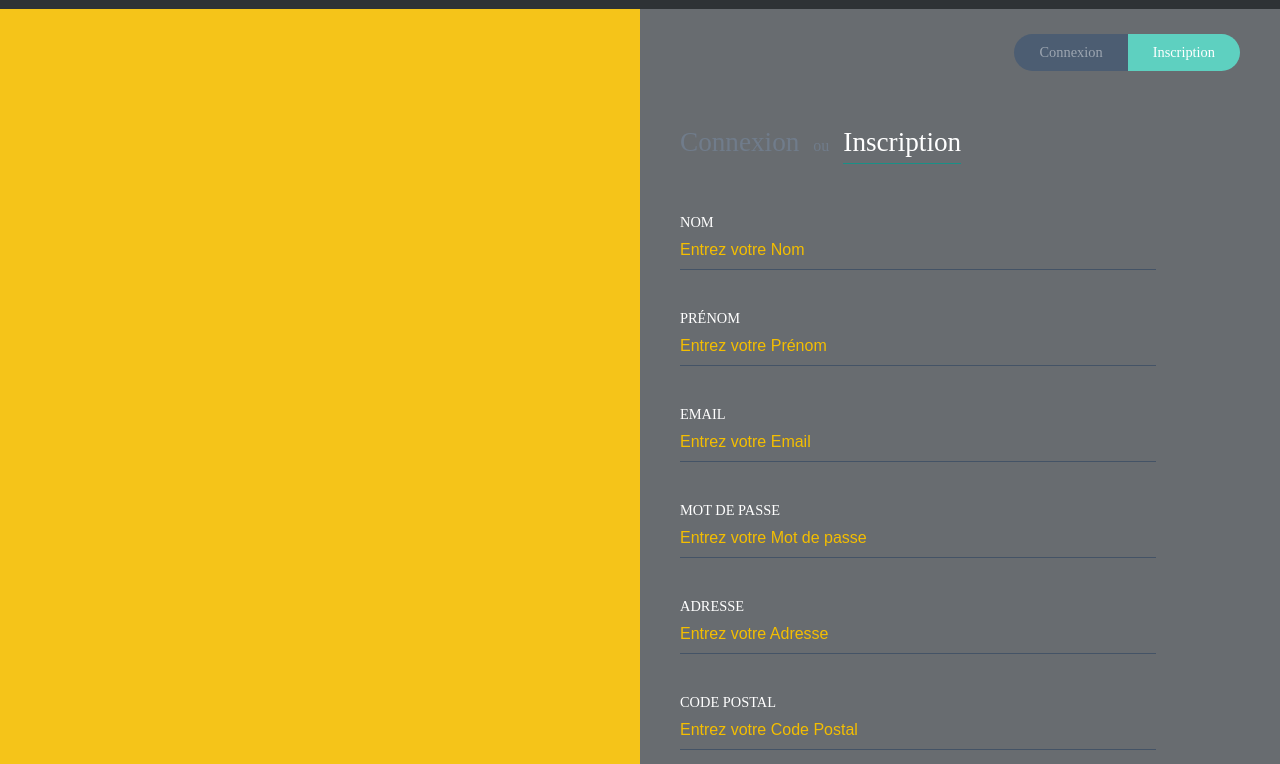
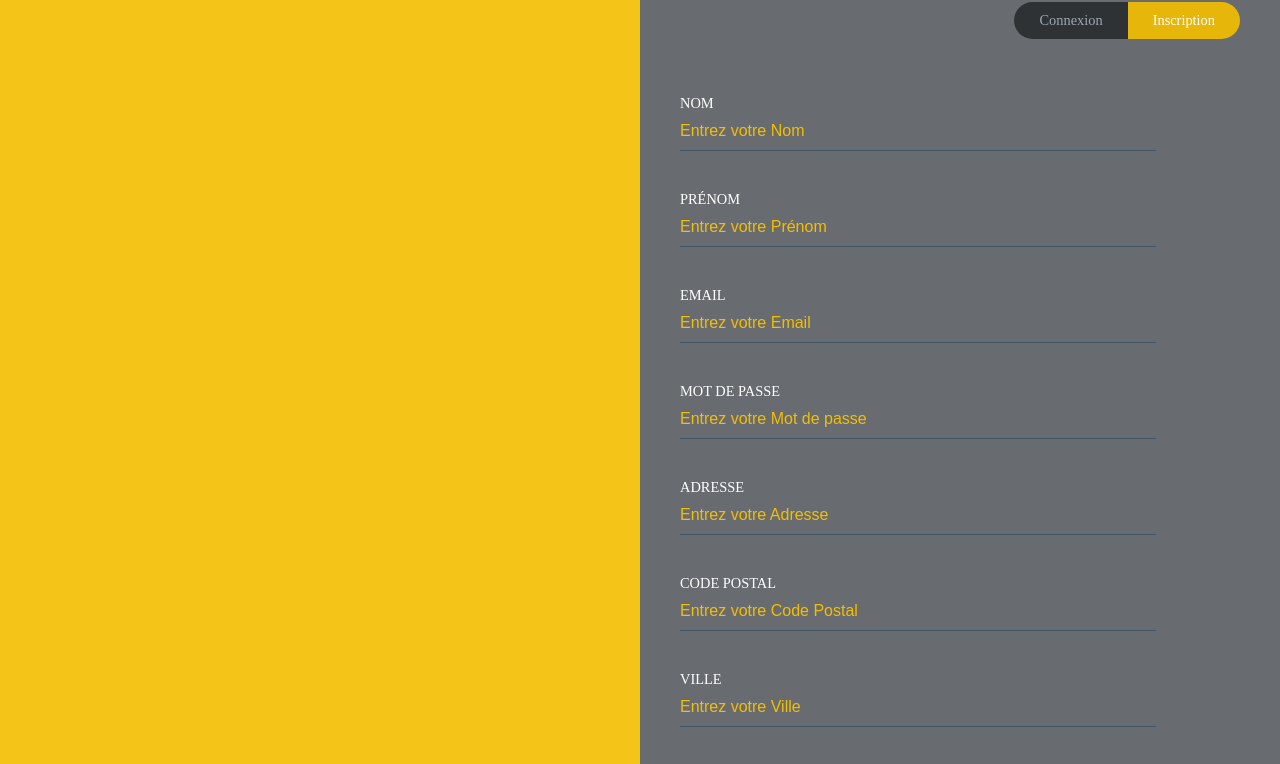
Before and after one commit to Sikito/SiteMarchand, a React app: page /inscription in a window 1280 px wide. Shown: the part 341-1105 px from the top of the page. Built offline with nearby package versions, Linux system fonts and the light colour scheme.

Commit message:
modification routage
Utilisation BrowserRouter à la place de HashRouter

```diff
--- a/src/Pages/Connexion.js
+++ b/src/Pages/Connexion.js
@@ -1,9 +1,15 @@
 import React, { Component } from "react";
 import { Link } from "react-router-dom";
+import PageSwitcher from "./PageSwitcher";
 
 class Connexion extends Component {
   render() {
     return (
+      <div className="App">
+        <div className="App__Aside" />
+        <div className="App__Form">
+          <PageSwitcher />
+
           <div className="FormCenter">
             <form className="FormFields">
               <div className="FormField">
@@ -34,11 +40,13 @@ class Connexion extends Component {
 
               <div className="FormField">
                 <button className="FormField__Button mr-20">Connexion</button>{" "}
-            <Link to="/" className="FormField__Link">
+                <Link to="/inscription" className="FormField__Link">
                   Créer un Compte
                 </Link>
               </div>
             </form>
+          </div>
+        </div>
       </div>
     );
   }
--- a/src/Pages/Header.js
+++ b/src/Pages/Header.js
@@ -1,25 +1,31 @@
 import React from "react";
+import { Link } from "react-router-dom";
 
 function Header() {
   return (
     <div className="header">
       <header>
-        <img className="logo" src="./mylogo.svg" alt="logo" />
+        <img className="logo" src={require("./mylogo.svg")} alt="logo" />
 
         <nav>
           <ul className="nav__links">
+            <Link to="/">
               <li className="nav__li">
                 <button className="nav__button">Accueil</button>
               </li>
+            </Link>
             <li className="nav__li">
               <button className="nav__button">Produits</button>
             </li>
+            <Link to="/connexion">
               <li className="nav__li">
                 <button className="nav__button">Espace Client</button>
               </li>
+            </Link>
             <li className="nav__li">
               <button className="nav__button">Contact</button>
             </li>
+
             <li className="nav__li">
               <button className="nav__button">Blog</button>
             </li>
--- /dev/null
+++ b/src/Pages/Home.js
@@ -0,0 +1,5 @@
+import React from "react";
+
+const Home = () => <h1>HOME</h1>;
+
+export default Home;
--- a/src/Pages/Inscription.js
+++ b/src/Pages/Inscription.js
@@ -1,5 +1,6 @@
 import React, { Component } from "react";
 import { Link } from "react-router-dom";
+import PageSwitcher from "./PageSwitcher";
 
 class Inscription extends Component {
   formfield(type, identifiant, label, placeholder) {
@@ -21,10 +22,19 @@ class Inscription extends Component {
 
   render() {
     return (
+      <div className="App">
+        <div className="App__Aside" />
+        <div className="App__Form">
+          <PageSwitcher />
           <div className="FormCenter">
             <form className="FormFields">
               {this.formfield("text", "name", "Nom", "Entrez votre Nom")}
-          {this.formfield("text", "surname", "Prénom", "Entrez votre Prénom")}
+              {this.formfield(
+                "text",
+                "surname",
+                "Prénom",
+                "Entrez votre Prénom"
+              )}
               {this.formfield("email", "email", "Email", "Entrez votre Email")}
               {this.formfield(
                 "password",
@@ -32,7 +42,12 @@ class Inscription extends Component {
                 "Mot de Passe",
                 "Entrez votre Mot de passe"
               )}
-          {this.formfield("text", "adress", "Adresse", "Entrez votre Adresse")}
+              {this.formfield(
+                "text",
+                "adress",
+                "Adresse",
+                "Entrez votre Adresse"
+              )}
               {this.formfield(
                 "text",
                 "zipcode",
@@ -49,6 +64,8 @@ class Inscription extends Component {
               </div>
             </form>
           </div>
+        </div>
+      </div>
     );
   }
 }
--- /dev/null
+++ b/src/Pages/PageSwitcher.js
@@ -0,0 +1,24 @@
+import React from "react";
+import { NavLink } from "react-router-dom";
+
+const PageSwitcher = () => (
+  <div className="PageSwitcher">
+    <NavLink
+      to="/connexion"
+      activeClassName="PageSwitcher__Item--Active"
+      className="PageSwitcher__Item"
+    >
+      Connexion
+    </NavLink>
+    <NavLink
+      exact
+      to="/inscription"
+      activeClassName="PageSwitcher__Item--Active"
+      className="PageSwitcher__Item"
+    >
+      Inscription
+    </NavLink>
+  </div>
+);
+
+export default PageSwitcher;
--- a/src/index.js
+++ b/src/index.js
@@ -1,7 +1,8 @@
 import React from "react";
 import ReactDOM from "react-dom";
-import { HashRouter as Router, Route, Link, NavLink } from "react-router-dom";
+import { BrowserRouter as Router, Route, Switch } from "react-router-dom";
 import Header from "./Pages/Header";
+import Home from "./Pages/Home";
 import Inscription from "./Pages/Inscription";
 import Connexion from "./Pages/Connexion";
 
@@ -10,52 +11,13 @@ import "./styles.css";
 function App() {
   return (
     <div className="Wrapper">
-      <Header />
-
       <Router basename="/">
-        <div className="App">
-          <div className="App__Aside" />
-          <div className="App__Form">
-            <div className="PageSwitcher">
-              <NavLink
-                to="/connexion"
-                activeClassName="PageSwitcher__Item--Active"
-                className="PageSwitcher__Item"
-              >
-                Connexion
-              </NavLink>
-              <NavLink
-                exact
-                to="/"
-                activeClassName="PageSwitcher__Item--Active"
-                className="PageSwitcher__Item"
-              >
-                Inscription
-              </NavLink>
-            </div>
-            <div className="FormTitle">
-              <NavLink
-                to="/connexion"
-                activeClassName="FormTitle__Link--Active"
-                className="FormTitle__Link"
-              >
-                Connexion
-              </NavLink>{" "}
-              ou{" "}
-              <NavLink
-                exact
-                to="/"
-                activeClassName="FormTitle__Link--Active"
-                className="FormTitle__Link"
-              >
-                Inscription
-              </NavLink>
-            </div>
-
-            <Route exact path="/" component={Inscription} />
-            <Route path="/sign-in" component={Connexion} />
-          </div>
-        </div>
+        <Header />
+        <Switch>
+          <Route path="/" exact component={Home} />
+          <Route path="/connexion" component={Connexion} />
+          <Route path="/inscription" component={Inscription} />
+        </Switch>
       </Router>
     </div>
   );
--- a/src/styles.css
+++ b/src/styles.css
@@ -95,7 +95,7 @@ header {
 }
 
 .PageSwitcher__Item {
-  background-color: #4c5d72;
+  background-color: #2e3235;
   color: #9da6b1;
   padding: 10px 25px;
   cursor: pointer;
@@ -107,7 +107,7 @@ header {
 }
 
 .PageSwitcher__Item--Active {
-  background-color: #5ed0c0;
+  background-color: rgba(244, 190, 0, 0.9);
   color: white;
 }
 
```
Also changed, not shown: src/Pages/mylogo.svg (renamed from src/mylogo.svg). Lines whose indentation alone changed are shown as unchanged.
